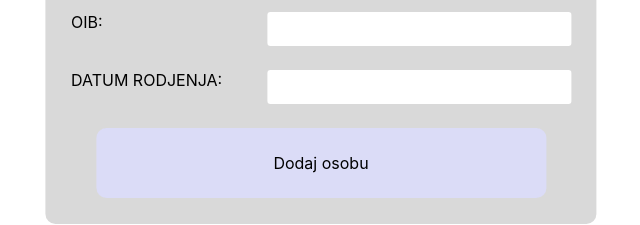
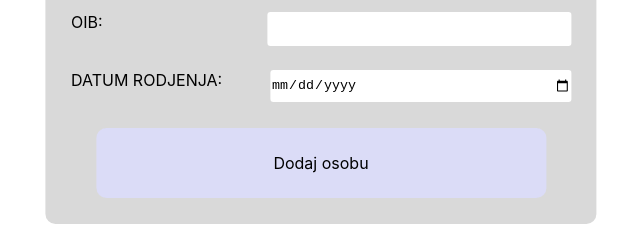
Before and after one commit to bacetara/Tarantule, a React (Create React App) app in the folder IzvorniKod/reactfrontend/: page /addparent in a window 1280 px wide. Shown: the part 376-601 px from the top of the page, without its empty margins (319-959 px from the left). Built offline with nearby package versions, Linux system fonts and the light colour scheme.

Commit message:
dodavanje name-ova

```diff
--- a/IzvorniKod/reactfrontend/src/Pages/Admin/DodajDijete.js
+++ b/IzvorniKod/reactfrontend/src/Pages/Admin/DodajDijete.js
@@ -1,16 +1,39 @@
 import './DodajRoditelja.css'
 import {Link} from "react-router-dom";
+
+
+/*function onSubmit(e){
+    e.preventDefault();
+    const data ={
+        firstname: ,
+        lastname: ,
+        oib: ,
+        oibParent:,
+        birthdate:
+    };
+
+    const options = {
+        method: POST;
+        headers:{
+
+        }
+        body:
+    }
+}*/
+
+
 
 const DodajDijete = () => {
     return (
         <div className="containerdodajroditelja">
+            <form >
             <div>NOVO DIJETE</div>
-            <div className="info"><label>IME: </label><input type="text"   /></div>
-            <div className="info"><label>PREZIME: </label><input type="text"   /></div>
-            <div className="info"><label>OIB: </label><input type="text"   /></div>
-            <div className="info"><label>OIB RODITELJA: </label><input type="text"   /></div>
-            <div className="info"><label>DATUM RODJENJA: </label><input type="text"   /></div>
-
+            <div className="info"><label>IME: </label><input name="firstname" type="text"   /></div>
+            <div className="info"><label>PREZIME: </label><input name="lastname" type="text"   /></div>
+            <div className="info"><label>OIB: </label><input name="oib" type="text"   /></div>
+            <div className="info"><label>OIB RODITELJA: </label><input name="oibparent" type="text"   /></div>
+            <div className="info"><label>DATUM RODJENJA: </label><input name="birthdate" type="date"   /></div>
+        </form>
             <div className="addPerson"> <Link className="link_na_stranicu" to="/admin">Dodaj osobu</Link> </div>
 
 
--- a/IzvorniKod/reactfrontend/src/Pages/Admin/DodajRoditelja.js
+++ b/IzvorniKod/reactfrontend/src/Pages/Admin/DodajRoditelja.js
@@ -5,10 +5,10 @@ const DodajRoditelja = () => {
     return (
         <div className="containerdodajroditelja">
             <div>NOVI RODITELJ</div>
-            <div className="info"><label>IME: </label><input type="text"   /></div>
-            <div className="info"><label>PREZIME: </label><input type="text"   /></div>
-            <div className="info"><label>OIB: </label><input type="text"   /></div>
-            <div className="info"><label>DATUM RODJENJA: </label><input type="text"   /></div>
+            <div className="info"><label>IME: </label><input name="firstname" type="text"   /></div>
+            <div className="info"><label>PREZIME: </label><input name="lastname" type="text"   /></div>
+            <div className="info"><label>OIB: </label><input name="oib" type="text"   /></div>
+            <div className="info"><label>DATUM RODJENJA: </label><input name="dateofbirth" type="date"   /></div>
 
             <div className="addPerson"> <Link className="link_na_stranicu" to="/admin">Dodaj osobu</Link> </div>
 
```
